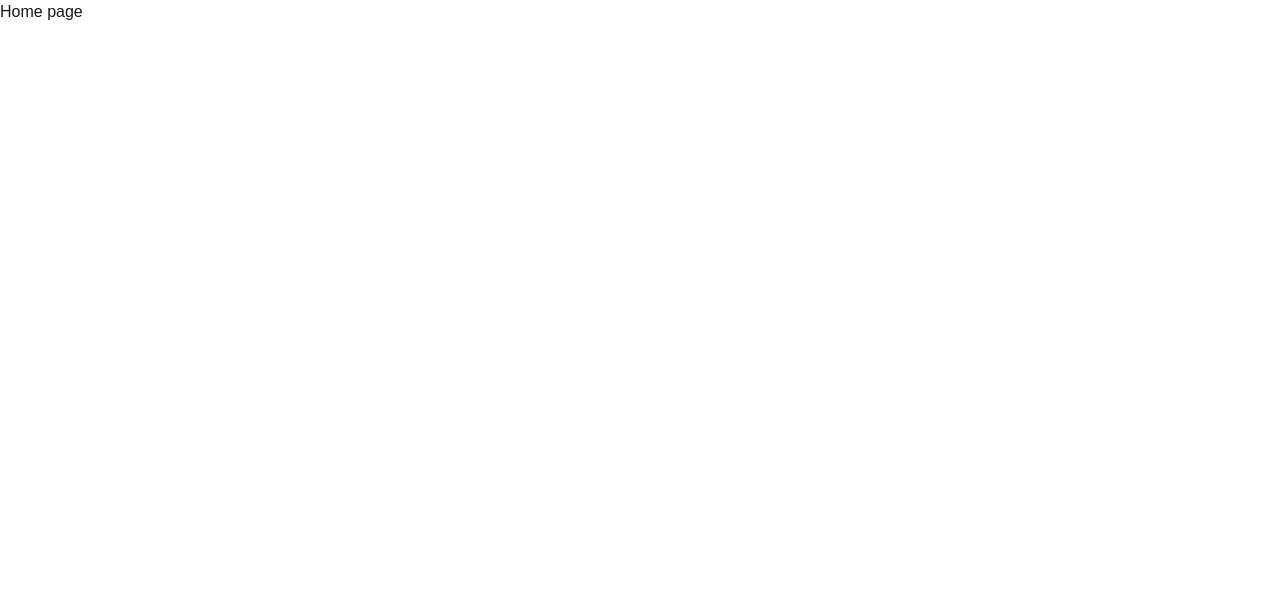
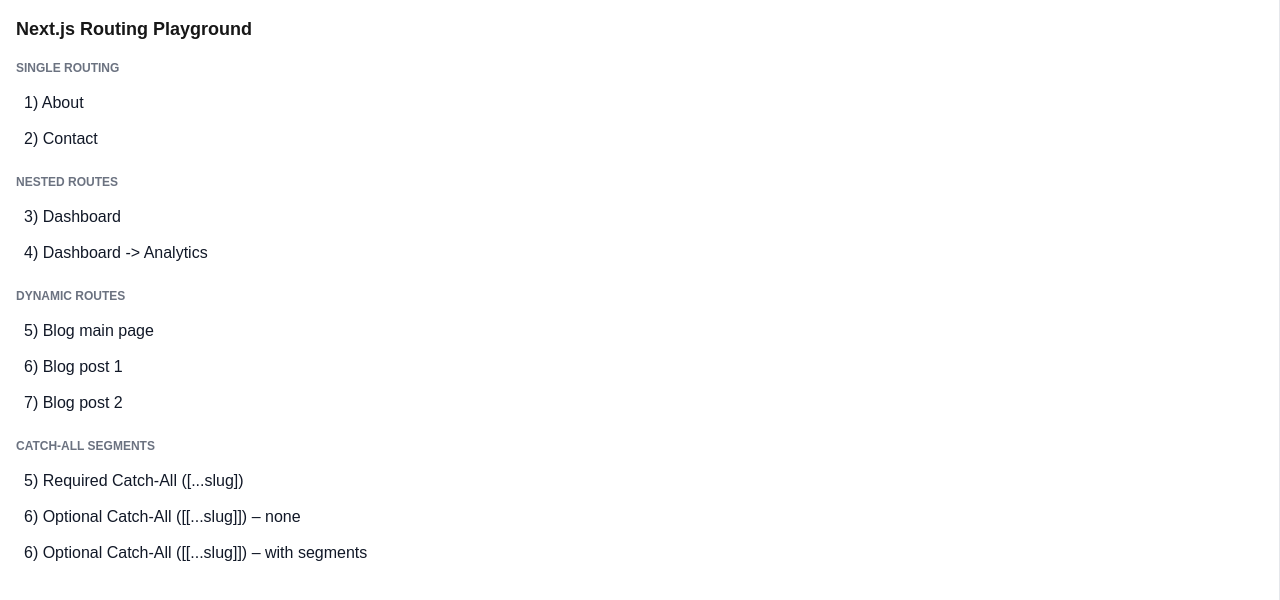
Before and after one commit to PasinduUmayanga/NextJsSample, a Next.js app: page / in a window 1280 px wide. Shown: the top 600 px of the page. Built offline with nearby package versions, Linux system fonts and the light colour scheme.

Commit message:
menu page loading

```diff
--- a/next.config.ts
+++ b/next.config.ts
@@ -4,11 +4,14 @@
 
 const nextConfig: NextConfig = {
   /* config options here */
-  output: "export", // writes static site to ./out on build
-  images: { unoptimized: true }, // Pages can't run Next/Image optimizer
-  // If deploying to https://USERNAME.github.io/REPO:
-  basePath: isProd ? `/${repo}` : "",
-  assetPrefix: isProd ? `/${repo}/` : "",
+
+  // Only use static export for production builds
+  ...(isProd && {
+    output: "export", // writes static site to ./out on build
+    images: { unoptimized: true }, // Pages can't run Next/Image optimizer
+    basePath: `/${repo}`,
+    assetPrefix: `/${repo}/`,
+  }),
 };
 
-module.exports = nextConfig;
+export default nextConfig;
--- a/src/app/blog/[slug]/page.tsx
+++ b/src/app/blog/[slug]/page.tsx
@@ -24,6 +24,9 @@
 
 export function generateStaticParams() {
   return [
+    { slug: "1" },
+    { slug: "2" },
+    { slug: "3" },
     { slug: "first-post" },
     { slug: "second-post" },
     { slug: "third-post" },
--- a/src/app/page.tsx
+++ b/src/app/page.tsx
@@ -1,3 +1,119 @@
-export default function Home() {
-  return <h1>Home page</h1>;
+"use client";
+
+import Link from "next/link";
+import { usePathname } from "next/navigation";
+
+type MenuSection = {
+  group: string;
+  links: { href: string; label: string }[];
+};
+
+const MENU: MenuSection[] = [
+  {
+    group: "Single Routing",
+    links: [
+      { href: "/about", label: "1) About" },
+      { href: "/contact", label: "2) Contact" },
+    ],
+  },
+  {
+    group: "Nested Routes",
+    links: [
+      {
+        href: "/dashboard",
+        label: "3) Dashboard",
+      },
+      {
+        href: "/dashboard/analytics",
+        label: "4) Dashboard -> Analytics",
+      },
+    ],
+  },
+  {
+    group: "Dynamic Routes",
+    links: [
+      { href: "/blog", label: "5) Blog main page" },
+      { href: "/blog/1", label: "6) Blog post 1" },
+      { href: "/blog/2", label: "7) Blog post 2" },
+    ],
+  },
+  {
+    group: "Catch-all Segments",
+    links: [
+      {
+        href: "/routing/catch-all-required/a/b/c",
+        label: "5) Required Catch-All ([...slug])",
+      },
+      {
+        href: "/routing/catch-all-optional",
+        label: "6) Optional Catch-All ([[...slug]]) – none",
+      },
+      {
+        href: "/routing/catch-all-optional/a/b",
+        label: "6) Optional Catch-All ([[...slug]]) – with segments",
+      },
+    ],
+  },
+];
+
+export default function LearnMenu() {
+  const pathname = usePathname();
+
+  return (
+    <nav style={styles.nav}>
+      <h2 style={styles.title}>Next.js Routing Playground</h2>
+      {MENU.map((section) => (
+        <div key={section.group} style={styles.section}>
+          <div style={styles.groupTitle}>{section.group}</div>
+          <ul style={styles.ul}>
+            {section.links.map((item) => {
+              const active = pathname === item.href;
+              return (
+                <li key={item.href}>
+                  <Link
+                    href={item.href}
+                    style={{
+                      ...styles.link,
+                      ...(active ? styles.linkActive : {}),
+                    }}
+                  >
+                    {item.label}
+                  </Link>
+                </li>
+              );
+            })}
+          </ul>
+        </div>
+      ))}
+    </nav>
+  );
 }
+
+const styles: Record<string, React.CSSProperties> = {
+  nav: {
+    borderRight: "1px solid #e5e7eb",
+    padding: "1rem",
+    minWidth: 240,
+    position: "sticky",
+    top: 0,
+    height: "100vh",
+    overflowY: "auto",
+  },
+  title: { margin: 0, fontSize: 18, fontWeight: 600 },
+  section: { marginTop: 16 },
+  groupTitle: {
+    fontSize: 12,
+    fontWeight: 600,
+    color: "#6b7280",
+    textTransform: "uppercase",
+  },
+  ul: { listStyle: "none", margin: "8px 0 0", padding: 0 },
+  link: {
+    display: "block",
+    padding: "6px 8px",
+    borderRadius: 6,
+    textDecoration: "none",
+    color: "#111827",
+  },
+  linkActive: { background: "#f3f4f6", fontWeight: 600 },
+};
```
